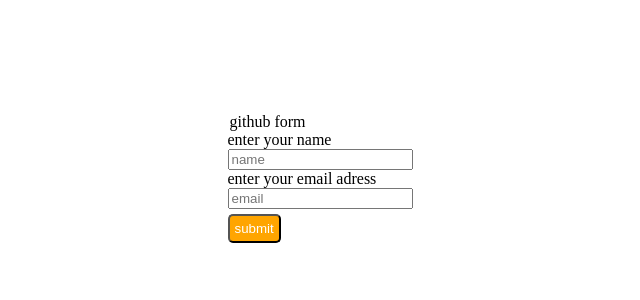
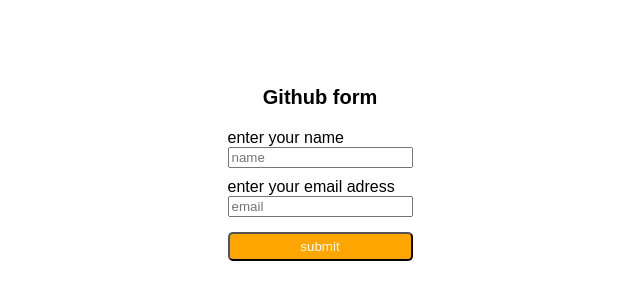
Before and after one commit to Morrisco2/form-application, a plain HTML site: page index.html in a window 1280 px wide. Shown: the part 230-530 px from the top of the page, without its empty margins (320-960 px from the left). Drawn offline with Linux system fonts and the light colour scheme.

Commit message:
Updated the styling

```diff
--- a/index.html
+++ b/index.html
@@ -12,6 +12,12 @@
             display: flex;
             justify-content: center;
             align-items: center;
+            font-family: Arial, Helvetica, sans-serif
+        }
+
+        form{
+            display: flex;
+            flex-direction: column;
         }
 
         #button {
@@ -21,17 +27,28 @@
             margin-top: 5px;
             border-radius: 5px;
         }
+
+        legend{
+            font-size: 20px;
+            margin-bottom: 20px;
+            align-self: center;
+            font-weight: 800;
+        }
+
+        input{
+            margin-bottom: 10px;
+        }
     </style>
 
 </head>
 <body>
 
     <form action="">
-        <legend>github form</legend>
-        <label for="">enter your name</label><br>
-        <input type="text" name="" id="" placeholder="name"><br>
-        <label for="">enter your email adress</label><br>
-        <input type="text" name="" id="" placeholder="email"><br>
+        <legend>Github form</legend>
+        <label for="">enter your name</label>
+        <input type="text" name="" id="" placeholder="name">
+        <label for="">enter your email adress</label>
+        <input type="text" name="" id="" placeholder="email">
         <input  type="submit" name="" id="button" value="submit">
     </form>
 </body>
```
